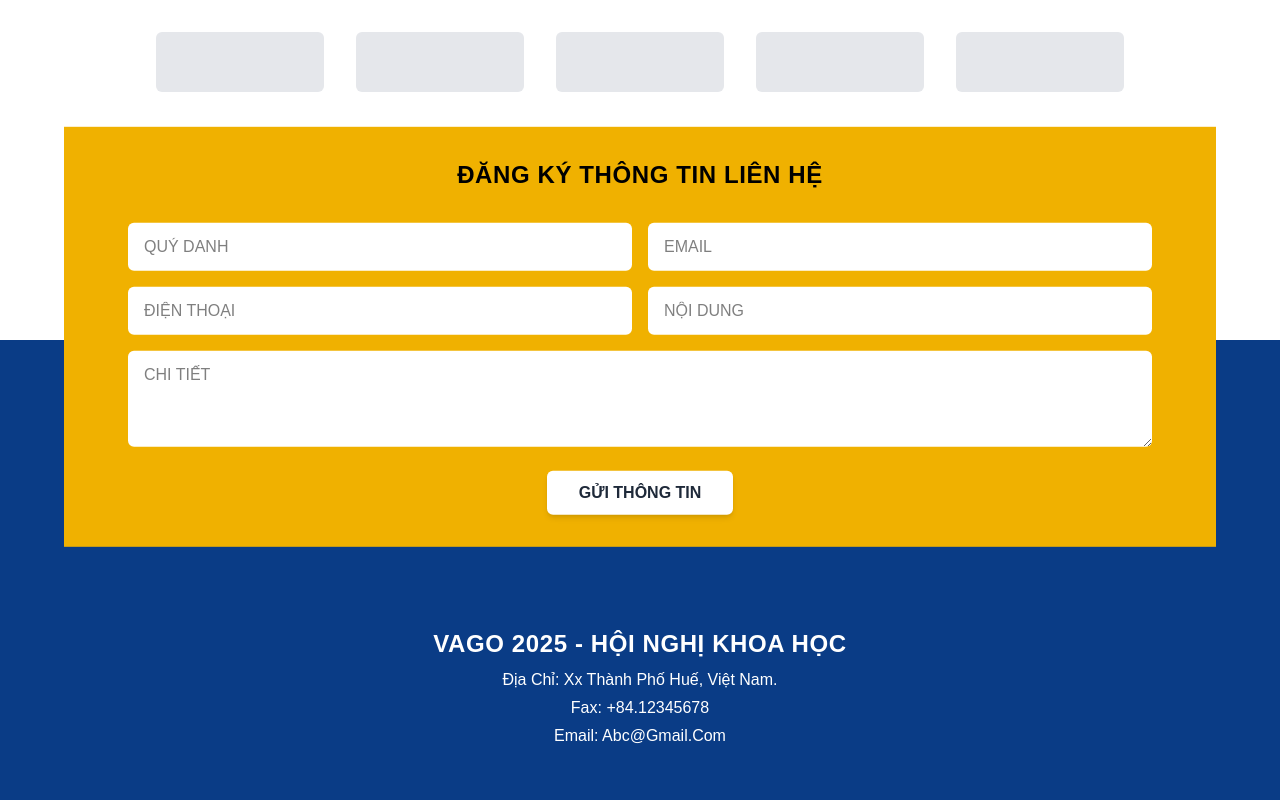
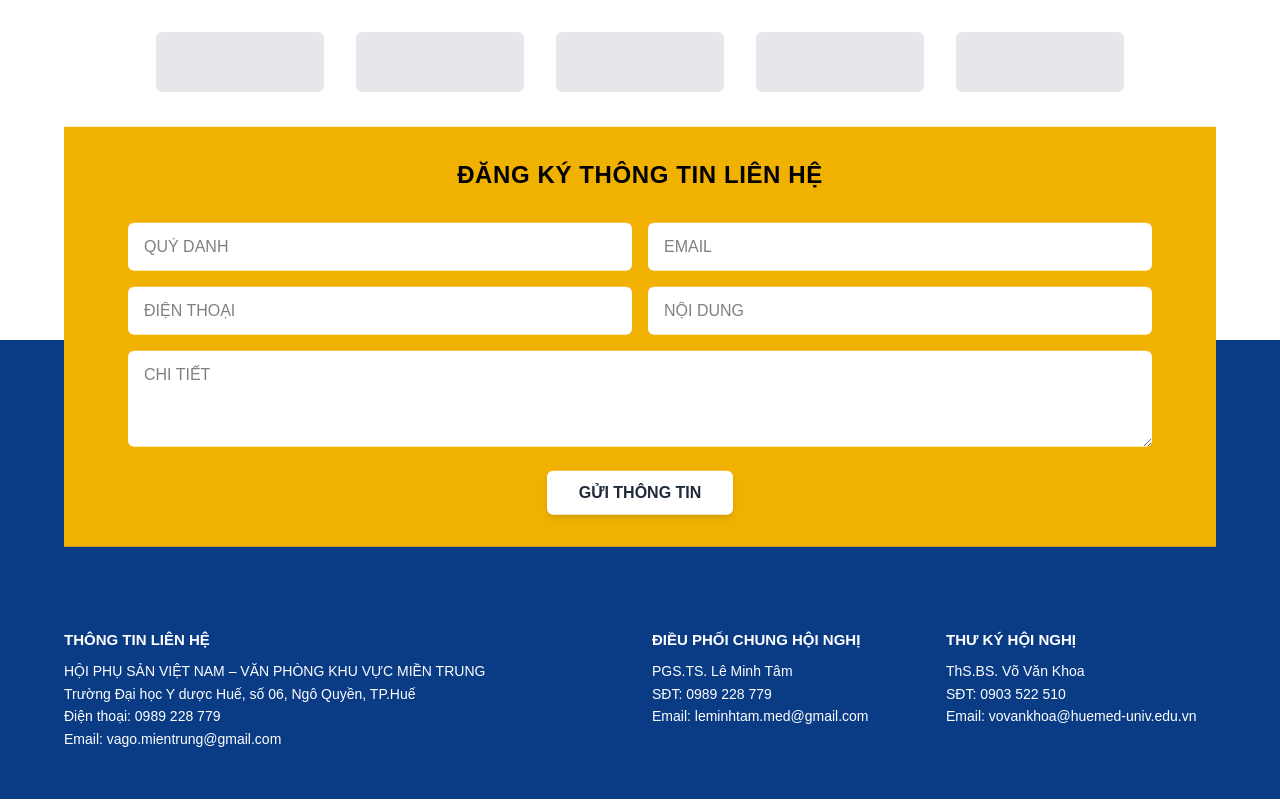
Before and after one commit to NguyenThinhDatEng/LandingPageConference, a Vue app: page / in a window 1280 px wide. Shown: the part 4474-5274 px from the top of the page. Built offline with nearby package versions, Linux system fonts and the light colour scheme.

Commit message:
update footer content

```diff
--- a/src/components/Footer.vue
+++ b/src/components/Footer.vue
@@ -40,11 +40,31 @@
         </button>
       </form>
     </div>
-    <div class="bg-[#0a3c86] text-white pt-82 md:pt-72 pb-12 text-center">
-      <div class="text-xl md:text-2xl font-bold mb-2 tracking-wide">{{ $t('footer.conferenceTitle') }}</div>
-      <div class="text-sm md:text-base mb-1">{{ $t('footer.address') }}</div>
-      <div class="text-sm md:text-base mb-1">Fax: +84.12345678</div>
-      <div class="text-sm md:text-base mb-1">Email: Abc@Gmail.Com</div>
+    <div class="flex justify-center bg-[#0a3c86] text-white pt-82 md:pt-72 pb-12 text-center px-2 md:px-0">
+      <div class="container grid grid-cols-1 md:grid-cols-4 gap-6 text-left md:max-w-6xl">
+        <!-- Cột 1 -->
+        <div class="sm:col-span-2">
+          <div class="font-bold uppercase mb-2">{{ $t('footer.contactTitle') }}</div>
+          <div class="text-sm leading-relaxed">{{ $t('footer.contactOrg') }}</div>
+          <div class="text-sm leading-relaxed">{{ $t('footer.contactAddress') }}</div>
+          <div class="text-sm leading-relaxed">Điện thoại: {{ $t('footer.contactPhone') }}</div>
+          <div class="text-sm leading-relaxed">Email: {{ $t('footer.contactEmail') }}</div>
+        </div>
+        <!-- Cột 2 -->
+        <div>
+          <div class="font-bold uppercase mb-2">{{ $t('footer.coordinatorTitle') }}</div>
+          <div class="text-sm leading-relaxed">{{ $t('footer.coordinatorName') }}</div>
+          <div class="text-sm leading-relaxed">SĐT: {{ $t('footer.coordinatorPhone') }}</div>
+          <div class="text-sm leading-relaxed">Email: {{ $t('footer.coordinatorEmail') }}</div>
+        </div>
+        <!-- Cột 3 -->
+        <div>
+          <div class="font-bold uppercase mb-2">{{ $t('footer.secretaryTitle') }}</div>
+          <div class="text-sm leading-relaxed">{{ $t('footer.secretaryName') }}</div>
+          <div class="text-sm leading-relaxed">SĐT: {{ $t('footer.secretaryPhone') }}</div>
+          <div class="text-sm leading-relaxed">Email: {{ $t('footer.secretaryEmail') }}</div>
+        </div>
+      </div>
     </div>
   </footer>
 </template>
--- a/src/i18n/locales/en.js
+++ b/src/i18n/locales/en.js
@@ -121,9 +121,18 @@ export default {
     content: 'CONTENT',
     details: 'DETAILS',
     sendInfo: 'SEND INFORMATION',
-    conferenceTitle: 'VAGO 2025 - SCIENTIFIC CONFERENCE',
-    address: 'Address: Xx Hue City, Vietnam.',
-    fax: 'Fax: +84.12345678',
-    emailContact: 'Email: Abc@Gmail.Com'
+    contactTitle: 'CONTACT INFORMATION',
+    contactOrg: 'Vietnam Association of Obstetricians and Gynecologists – Central Office',
+    contactAddress: 'Hue University of Medicine and Pharmacy, 06 Ngo Quyen, Hue City',
+    contactPhone: '0989 228 779',
+    contactEmail: 'vago.mientrung@gmail.com',
+    coordinatorTitle: 'CONFERENCE COORDINATOR',
+    coordinatorName: 'Assoc. Prof. Dr. Le Minh Tam',
+    coordinatorPhone: '0989 228 779',
+    coordinatorEmail: 'leminhtam.med@gmail.com',
+    secretaryTitle: 'CONFERENCE SECRETARY',
+    secretaryName: 'MSc. Dr. Vo Van Khoa',
+    secretaryPhone: '0903 522 510',
+    secretaryEmail: 'vovankhoa@huemed-univ.edu.vn'
   }
 }
--- a/src/i18n/locales/vi.js
+++ b/src/i18n/locales/vi.js
@@ -121,9 +121,18 @@ export default {
     content: 'NỘI DUNG',
     details: 'CHI TIẾT',
     sendInfo: 'GỬI THÔNG TIN',
-    conferenceTitle: 'VAGO 2025 - HỘI NGHỊ KHOA HỌC',
-    address: 'Địa Chỉ: Xx Thành Phố Huế, Việt Nam.',
-    fax: 'Fax: +84.12345678',
-    emailContact: 'Email: Abc@Gmail.Com'
+    contactTitle: 'THÔNG TIN LIÊN HỆ',
+    contactOrg: 'HỘI PHỤ SẢN VIỆT NAM – VĂN PHÒNG KHU VỰC MIỀN TRUNG',
+    contactAddress: 'Trường Đại học Y dược Huế, số 06, Ngô Quyền, TP.Huế',
+    contactPhone: '0989 228 779',
+    contactEmail: 'vago.mientrung@gmail.com',
+    coordinatorTitle: 'ĐIỀU PHỐI CHUNG HỘI NGHỊ',
+    coordinatorName: 'PGS.TS. Lê Minh Tâm',
+    coordinatorPhone: '0989 228 779',
+    coordinatorEmail: 'leminhtam.med@gmail.com',
+    secretaryTitle: 'THƯ KÝ HỘI NGHỊ',
+    secretaryName: 'ThS.BS. Võ Văn Khoa',
+    secretaryPhone: '0903 522 510',
+    secretaryEmail: 'vovankhoa@huemed-univ.edu.vn'
   }
 }
```
Also changed, not shown: src/assets/imgs/logo/VAGO.png (added).
